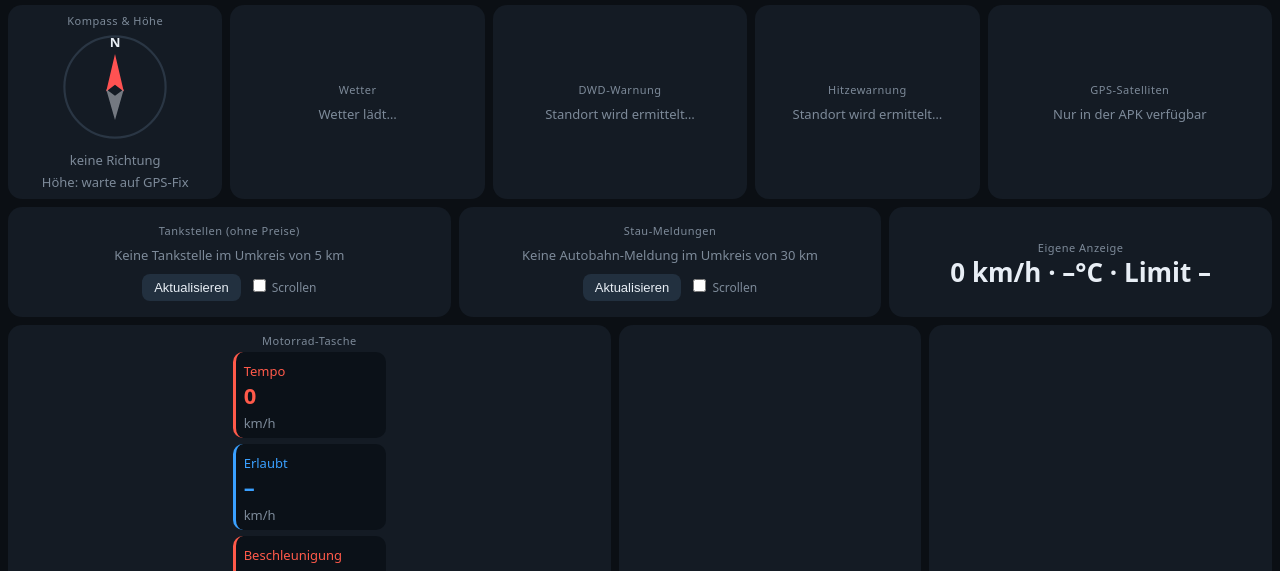
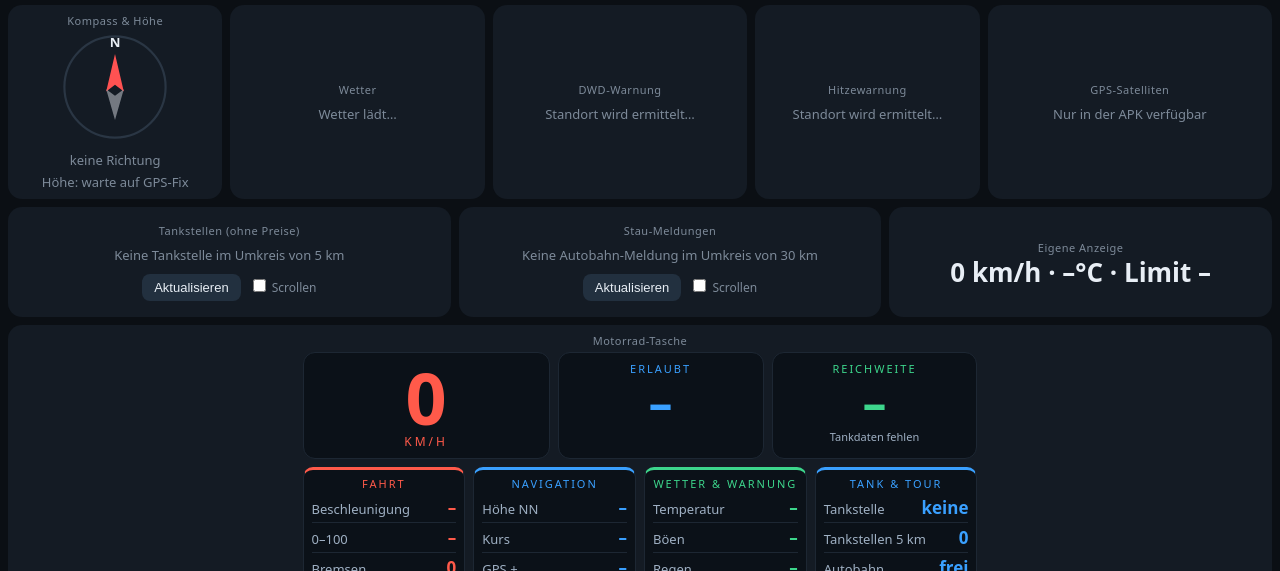
Before and after one commit to menne1977/GPS-, a website: page www/index.html in a window 1280 px wide. Shown: the part 229-800 px from the top of the page. Drawn offline with Linux system fonts and the light colour scheme.

Commit message:
Motorrad-Tasche übersichtlicher: große Geschwindigkeit, Limit und Reichweite oben, Werte in Gruppen (Fahrt, Navigation, Wetter, Tank & Tour)
Co-Authored-By: Claude Sonnet 5.5 <noreply@anthropic.com>
Claude-Session: https://claude.ai/code/session_01UJKP6Zy2sRUJxMnPo9GQXx

```diff
--- a/www/index.html
+++ b/www/index.html
@@ -124,6 +124,7 @@ WIDGETS.forEach(w=>{const d=document.createElement('div');d.className='w';d.id='
 function applyCfg(){
  WIDGETS.forEach(w=>{const c=S.widgets[w.id],el=$('#w-'+w.id);el.style.display=c.on?'':'none';el.style.color=c.color;el.style.flexBasis=(w.base*c.scale)+'px';el.style.setProperty('--s',c.scale)});
  const sp=$('#w-speed');if(LAND.includes(S.global.style)){sp.style.flexBasis='100%';sp.style.minWidth='100%'}else sp.style.minWidth='';
+ $('#w-all').style.flexBasis='100%';$('#w-all').style.minWidth='100%';
 }
 const LAND=['cockpit','rund','sport','racer','robust','neutral','spiel'];
 let wl=null;
@@ -581,17 +582,27 @@ function renderRange(){
 $('#b-range').addEventListener('click',e=>{if(e.target.dataset&&e.target.dataset.tank==='full'){S.global.tankL=S.global.tankMax||0;S.global.tankRef=S.trip.total;S.global.rangeWarned=false;save();renderAll()}});
 function renderAllValues(){
  const v=speedKmh,nhn=(alt!=null&&lat!=null)?alt-geoid(lat,lon):null,used=sats?sats.sats.filter(x=>x.used).length:null;
- const L=fuelSorted(),sec=(s)=>s==null?'–':s;
- const R='#ff5a4a',G='#3dd68c',B='#3aa0ff',rg=rangeInfo();
- const tiles=[
-  ['Tempo',Math.round(v),'km/h',R],['Erlaubt',limit??'–','km/h',B],['Beschleunigung',accel==null?'–':de(accel),'m/s²',R],['0–100',zeroRes?de(zeroRes):'–','s',R],
-  ['Bremsen',accel!=null&&accel<-0.5?de(-accel):'0','m/s²',R],['Heute max',Math.round(S.day.max),'km/h',R],['Heute km',de(S.day.dist),'km',B],['Trip',de(S.trip.trip),'km',B],['Gesamt',Math.round(S.trip.total),'km',B],
-  ['Höhe NN',nhn==null?'–':Math.round(nhn),'m',B],['Kurs',cmpCur==null?'–':Math.round(cmpCur),'Grad',B],['GPS Genauigkeit',gpsAcc==null?'–':Math.round(gpsAcc),'m',B],['Satelliten',used==null?'–':used+' / '+sats.visible,'',B],
-  ['Temperatur',wx?Math.round(wx.cur.temperature_2m):'–','°C',G],['Böen',wx?Math.round(wx.cur.wind_gusts_10m):'–','km/h',G],['Regen',wx?wx.pp[0]:'–','%',G],
-  ['DWD-Warnungen',(warn||[]).length,'',R],['Hitze',(heat||[]).length,'',R],['Reichweite',rg?Math.round(rg.km):'–','km',rg&&rg.km<50?R:G],['Tankstellen',L.length,L.length?'nächste '+de(L[0].d)+' km':'',B],['Autobahn-Meldungen',ab.length,'',B],
-  ['Tour km',de(S.tour.dist),'km',G]
- ];
- $('#b-all').innerHTML=`<div class="allgrid">`+tiles.map(([a,b,c,col])=>`<div class="tile" style="border-left:3px solid ${col}"><div class="small" style="color:${col}">${a}</div><div style="font-size:calc(var(--s,1)*22px);font-weight:700;color:${col}">${b}</div><div class="small">${c}</div></div>`).join('')+`</div>`;
+ const F=fuelSorted(),rg=rangeInfo(),R='#ff5a4a',G='#3dd68c',B='#3aa0ff',dash='–';
+ const row=(l,val,col)=>`<div style="display:flex;justify-content:space-between;align-items:baseline;gap:6px;padding:3px 0;border-bottom:1px solid #1d2733"><span style="font-size:13px;color:#9fb0c3">${l}</span><span style="font-size:17px;font-weight:700;color:${col}">${val}</span></div>`;
+ const card=(title,col,rows)=>`<div style="background:#0b1118;border:1px solid #1d2733;border-top:3px solid ${col};border-radius:10px;padding:6px 8px;min-width:0"><div style="font-size:11px;letter-spacing:2px;color:${col};margin-bottom:2px">${title}</div>${rows}</div>`;
+ const fahrt=card('FAHRT',R,
+   row('Beschleunigung',accel==null?dash:de(accel)+' m/s²',R)+row('0–100',zeroRes?de(zeroRes)+' s':dash,R)+
+   row('Bremsen',accel!=null&&accel<-0.5?de(-accel)+' m/s²':'0',R)+row('Heute max',Math.round(S.day.max)+' km/h',R)+row('Heute',de(S.day.dist)+' km',R));
+ const nav=card('NAVIGATION',B,
+   row('Höhe NN',nhn==null?dash:Math.round(nhn)+' m',B)+row('Kurs',cmpCur==null?dash:Math.round(cmpCur)+'°',B)+
+   row('GPS ±',gpsAcc==null?dash:Math.round(gpsAcc)+' m',B)+row('Satelliten',used==null?dash:used+'/'+sats.visible,B)+row('Trip',de(S.trip.trip)+' km',B)+row('Gesamt',Math.round(S.trip.total)+' km',B));
+ const wetter=card('WETTER & WARNUNG',G,
+   row('Temperatur',wx?Math.round(wx.cur.temperature_2m)+' °C':dash,G)+row('Böen',wx?Math.round(wx.cur.wind_gusts_10m)+' km/h':dash,G)+
+   row('Regen',wx?wx.pp[0]+' %':dash,G)+row('DWD-Warnung',(warn||[]).length?(warn.length)+' aktiv':'keine',(warn||[]).length?R:G)+row('Hitze',(heat||[]).length?'aktiv':'keine',(heat||[]).length?R:G));
+ const tank=card('TANK & TOUR',B,
+   row('Tankstelle',F.length?de(F[0].d)+' km':'keine',B)+row('Tankstellen 5 km',F.length,B)+row('Autobahn',ab.length?ab.length+' Meldungen':'frei',ab.length?R:B)+
+   row('Tour',de(S.tour.dist)+' km',G)+row('Tour-Zeit',S.tour.on?Math.round((Date.now()-S.tour.start)/60000)+' min':dash,G));
+ const big=`<div style="display:grid;grid-template-columns:1.2fr 1fr 1fr;gap:8px;margin-bottom:8px">
+  <div style="background:#0b1118;border:1px solid #1d2733;border-radius:12px;padding:8px;text-align:center"><div style="font-size:72px;font-weight:800;color:${R};line-height:1">${Math.round(v)}</div><div style="font-size:12px;letter-spacing:3px;color:${R}">KM/H</div></div>
+  <div style="background:#0b1118;border:1px solid #1d2733;border-radius:12px;padding:8px;text-align:center"><div style="font-size:11px;letter-spacing:2px;color:${B}">ERLAUBT</div><div style="font-size:48px;font-weight:800;color:${B};line-height:1.1">${limit??dash}</div><div style="font-size:11px;color:#9fb0c3">${esc(roadType||'')}</div></div>
+  <div style="background:#0b1118;border:1px solid #1d2733;border-radius:12px;padding:8px;text-align:center"><div style="font-size:11px;letter-spacing:2px;color:${rg&&rg.km<50?R:G}">REICHWEITE</div><div style="font-size:48px;font-weight:800;color:${rg&&rg.km<50?R:G};line-height:1.1">${rg?Math.round(rg.km):dash}</div><div style="font-size:11px;color:#9fb0c3">${rg?'km bis leer':'Tankdaten fehlen'}</div></div>
+ </div>`;
+ $('#b-all').innerHTML=big+`<div style="display:grid;grid-template-columns:repeat(4,minmax(0,1fr));gap:8px">${fahrt}${nav}${wetter}${tank}</div>`;
 }
 function renderAll(){renderSpeed();renderLimit();renderAccel();renderTrip();renderDay();renderCompass();renderWeather();renderWarn();renderHeat();renderSat();renderFuel();renderTraffic();renderCustom();renderAllValues();renderRange();renderTour()}
 $('#b-tour').addEventListener('click',e=>{const a=e.target.dataset&&e.target.dataset.tour;if(!a)return;
```
